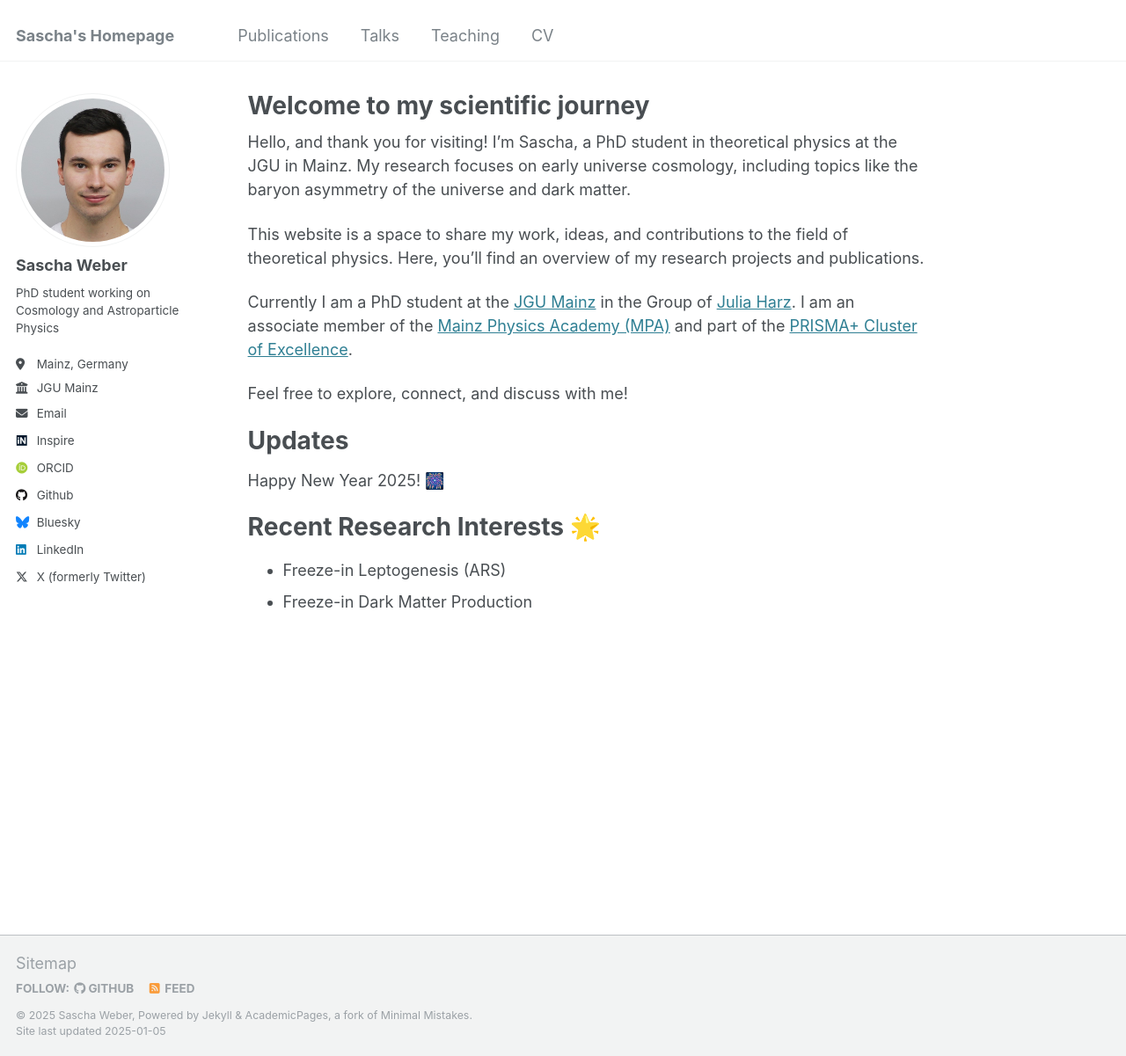
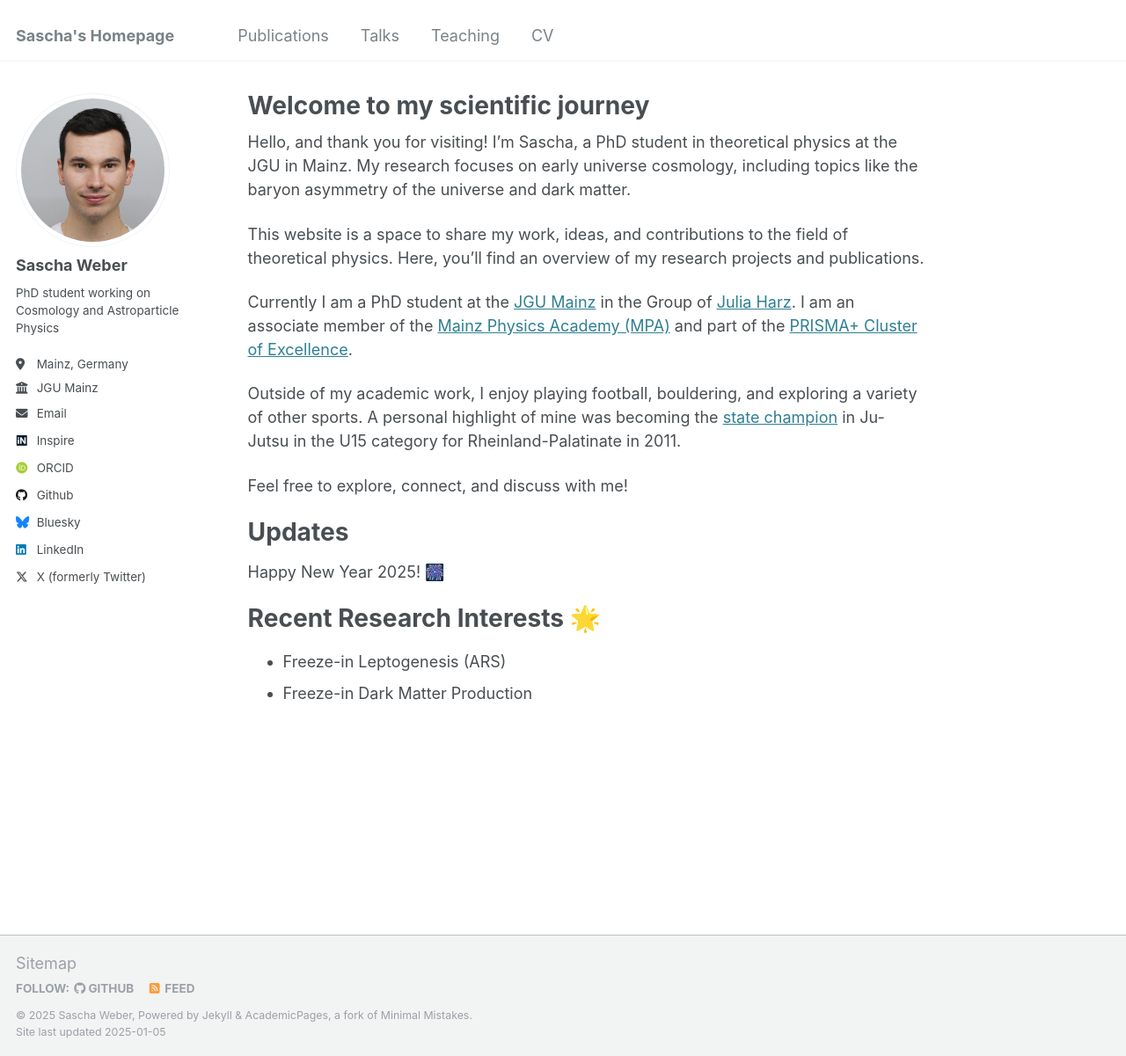
Before and after one commit to sweber31/sweber31.github.io, a Jekyll site: the page built from _pages/about.md, in a window 1280 px wide and 1201 px high. Shown: the whole window at 88% size. Built offline with Jekyll 4.4.1, drawn with Linux system fonts in a browser that asks for light colours; some web fonts are replaced.

Commit message:
Update about.md

```diff
--- a/_pages/about.md
+++ b/_pages/about.md
@@ -13,6 +13,8 @@ This website is a space to share my work, ideas, and contributions to the field
 
 Currently I am a PhD student at the [JGU Mainz](https://www.uni-mainz.de/) in the Group of [Julia Harz](https://www.thep.physik.uni-mainz.de/group-of-julia-harz-2/). I am an associate member of the [Mainz Physics Academy (MPA)](https://www.prisma.uni-mainz.de/mainz-physics-academy/) and part of the [PRISMA+ Cluster of Excellence](https://www.prisma.uni-mainz.de/).
 
+Outside of my academic work, I enjoy playing football, bouldering, and exploring a variety of other sports. A personal highlight of mine was becoming the [state champion](https://www.kolping-kell.de/wp/allgemein/2011-04/rheinland-pfalz-meisterschaften-2011-in-bad-kreuznach) in Ju-Jutsu in the U15 category for Rheinland-Palatinate in 2011.
+
 Feel free to explore, connect, and discuss with me!
 
 Updates
```
